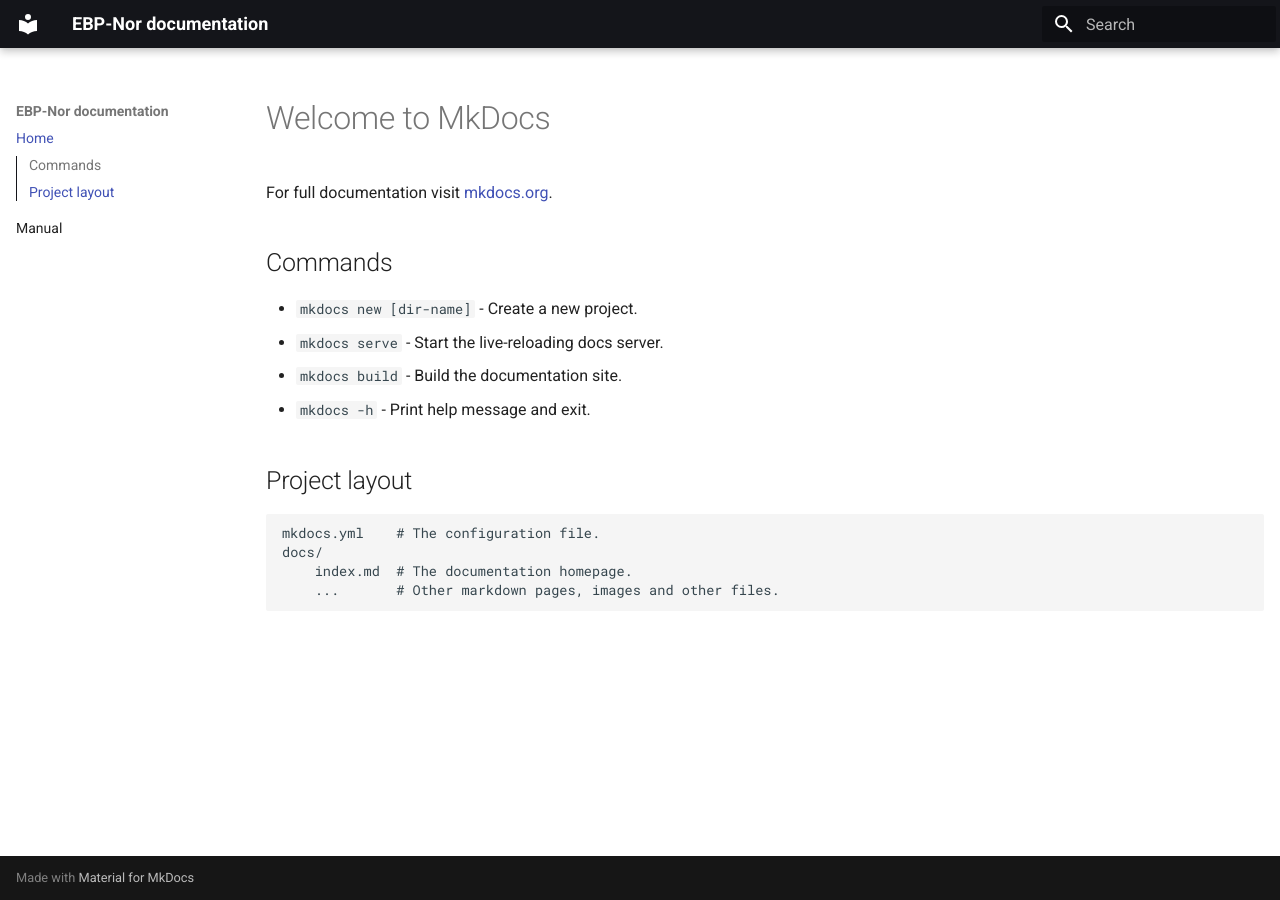
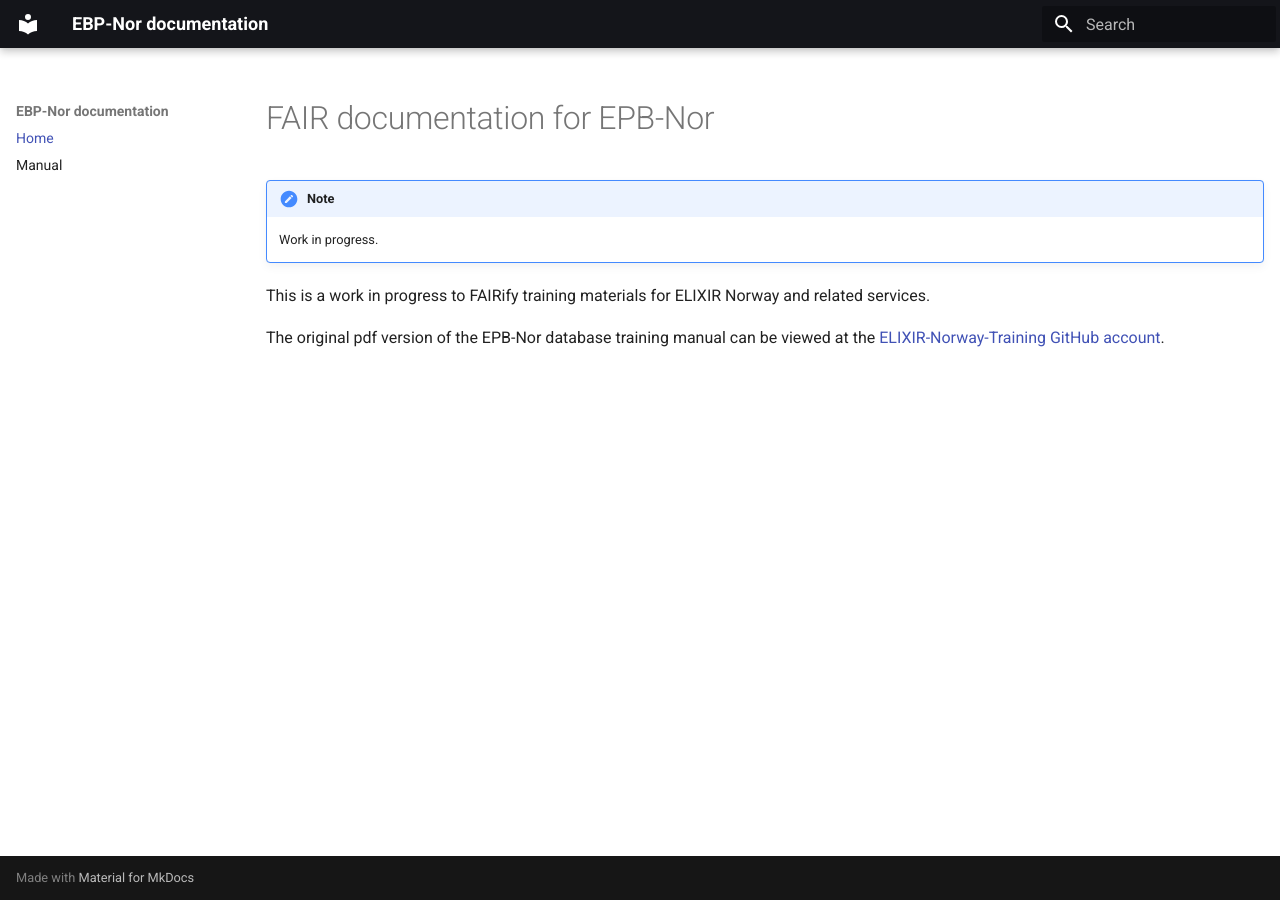
Before and after one commit to ELIXIR-Norway-Training/EBP-Nor-docs, an MkDocs documentation site: the page built from docs/index.md, in a window 1280 px wide. Built offline with MkDocs 1.6.1 and Material for MkDocs 9.7.7, drawn with Linux system fonts in a browser that asks for light colours.

Commit message:
Update index.md

```diff
--- a/docs/index.md
+++ b/docs/index.md
@@ -1,17 +1,8 @@
-# Welcome to MkDocs
+# FAIR documentation for EPB-Nor
 
-For full documentation visit [mkdocs.org](https://www.mkdocs.org).
+!!! note
+    Work in progress.
 
-## Commands
+This is a work in progress to FAIRify training materials for ELIXIR Norway and related services.
 
-* `mkdocs new [dir-name]` - Create a new project.
-* `mkdocs serve` - Start the live-reloading docs server.
-* `mkdocs build` - Build the documentation site.
-* `mkdocs -h` - Print help message and exit.
-
-## Project layout
-
-    mkdocs.yml    # The configuration file.
-    docs/
-        index.md  # The documentation homepage.
-        ...       # Other markdown pages, images and other files.
+The original pdf version of the EPB-Nor database training manual can be viewed at the [ELIXIR-Norway-Training GitHub account](https://github.com/ELIXIR-Norway-Training/manuals/blob/main/databases/manual-db-EBP-Nor.pdf).
```
